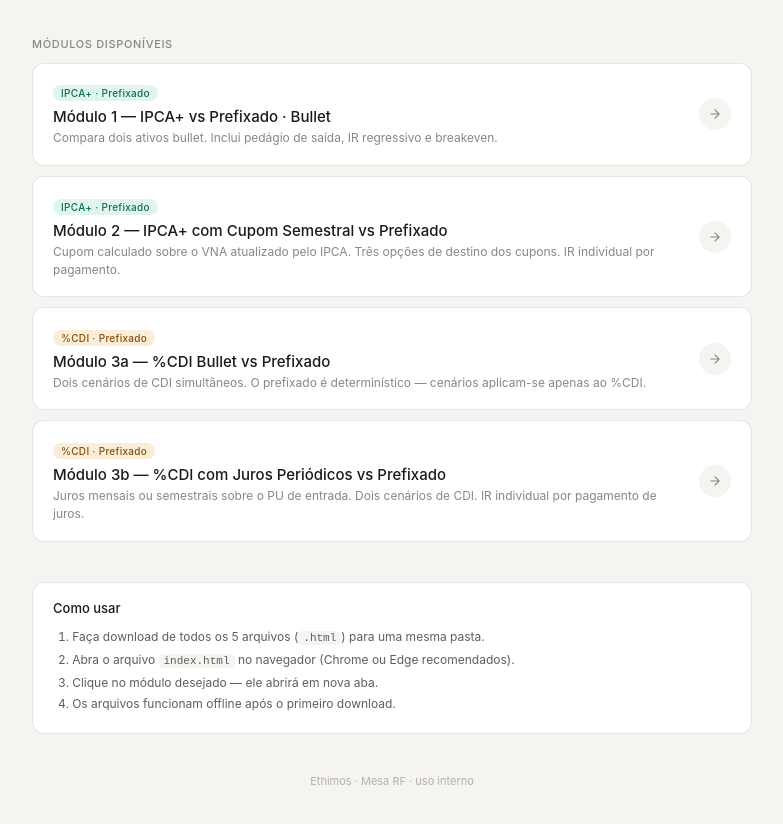
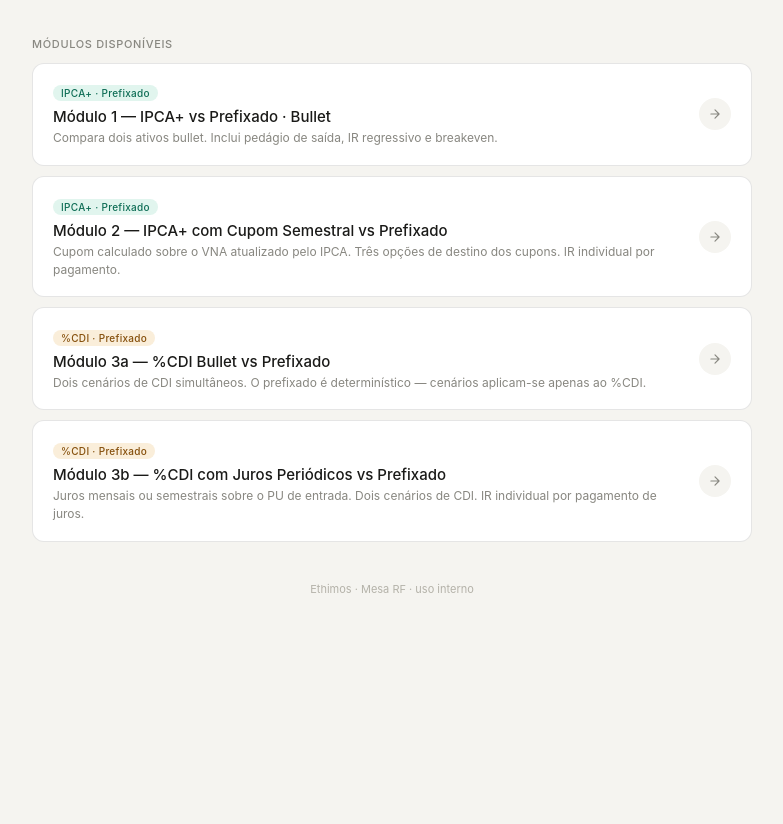
Before and after one commit to GustavoBocuzzi/ferramentas-rf, a plain HTML site: page index.html in a window 1280 px wide. Shown: the part 128-952 px from the top of the page, without its empty margins (248-1031 px from the left). After the commit the page ends 800 px from the top, so only its background shows below. Drawn offline with Linux system fonts and the light colour scheme.

Commit message:
Add files via upload

```diff
--- a/index.html
+++ b/index.html
@@ -142,16 +142,6 @@
 
   </div>
 
-  <div class="instructions">
-    <h2>Como usar</h2>
-    <ol>
-      <li>Faça download de todos os 5 arquivos (<code>.html</code>) para uma mesma pasta.</li>
-      <li>Abra o arquivo <code>index.html</code> no navegador (Chrome ou Edge recomendados).</li>
-      <li>Clique no módulo desejado — ele abrirá em nova aba.</li>
-      <li>Os arquivos funcionam offline após o primeiro download.</li>
-    </ol>
-  </div>
-
   <footer>Ethimos · Mesa RF · uso interno</footer>
 
 </div>
```
